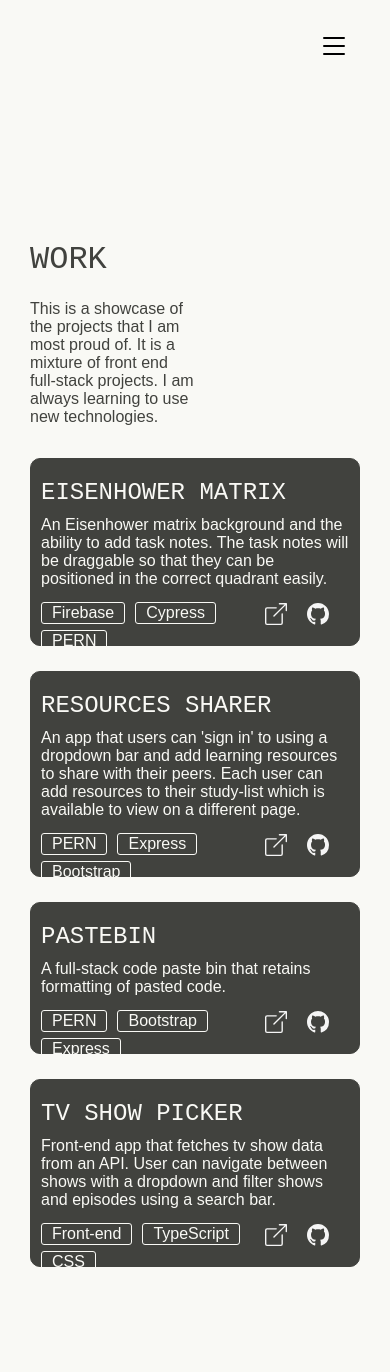
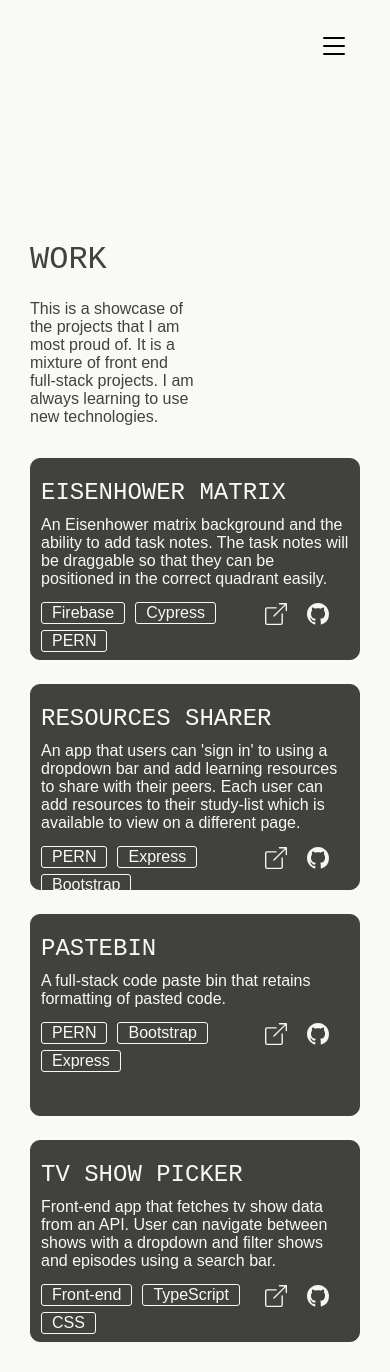
Before and after one commit to niamhbrockbank/portfolio, a React (Create React App) app: page /work in a window 390 px wide. Before the commit the page ends 1297 px from the top, so only its background shows below. Built offline with nearby package versions, Linux system fonts and the light colour scheme.

Commit message:
Render projects at 100% width on small screens

```diff
--- a/src/components/Work/Work.scss
+++ b/src/components/Work/Work.scss
@@ -1,48 +1,45 @@
-.description{
+.page_description {
   width: 50%;
 }
 
-#archive {
-    scroll-margin-top: 70px;
-  }
-
-  #archive_list {
+#project_list {
   margin-top: 32px;
   list-style-type: none;
   padding-left: 0px;
+  gap: 24px;
+
   display: flex;
   flex-wrap: wrap;
-    flex-direction: row;
-    column-gap: 20px;
-    row-gap: 25px;
   justify-content: flex-start;
-  }
 
-
-  .archive_project {
+  .project {
     border: 1px solid #41423e;
     background-color: #41423e;
     border-radius: 10px;
-    max-height: 250px;
-    max-width: 450px;
+
+    max-width: 480px;
+    min-height: 200px;
+
     display: flex;
     flex-direction: column;
     justify-content: flex-start;
     transition: all 0.2s cubic-bezier(0.68, -0.55, 0.27, 1.55);
   }
-
-  @media screen and (max-width: 500px){
-    #archive_list{
-        flex-direction: column;
 }
 
-    .archive_project{
-        max-width: 100%;
-        color: red;
+
+
+@media screen and (max-width: 1090px) {
+#project_list{
+    .project {
+        max-width: unset;
+        width: 100%;
       }
 }
 
-  .archive_project:hover {
+}
+
+.project:hover {
   transform: scale(1.01);
 }
 
--- a/src/components/Work/Work.tsx
+++ b/src/components/Work/Work.tsx
@@ -1,24 +1,27 @@
 // import { Link } from "react-router-dom";
 import { Project } from "../../types";
-import './Work.scss'
+import "./Work.scss";
+//TODO: import projects archive directly here
 
 //TODO: change all function component props to IProps
 interface IProps {
   projectsArchive: Project[];
 }
 
-export default function Work({
-  projectsArchive,
-}: IProps): JSX.Element {
+export default function Work({ projectsArchive }: IProps): JSX.Element {
   return (
     <>
       <h1 id="archive">WORK</h1>
-      <p className="description">This is a showcase of the projects that I am most proud of. It is a mixture of front end full-stack projects. I am always learning to use new technologies.</p>
-      <ul id="archive_list">
+      <p className="page_description">
+        This is a showcase of the projects that I am most proud of. It is a
+        mixture of front end full-stack projects. I am always learning to use
+        new technologies.
+      </p>
+      <ul id="project_list">
         {projectsArchive.map((project) => (
           // <Link to={`/${project.id}`} key={project.id}>
           <li
-            className="archive_project"
+            className="project"
             key={project.id}
             // style={{ backgroundImage: `url(${project.image})` }}
           >
```
Lines whose indentation alone changed are shown as unchanged.
